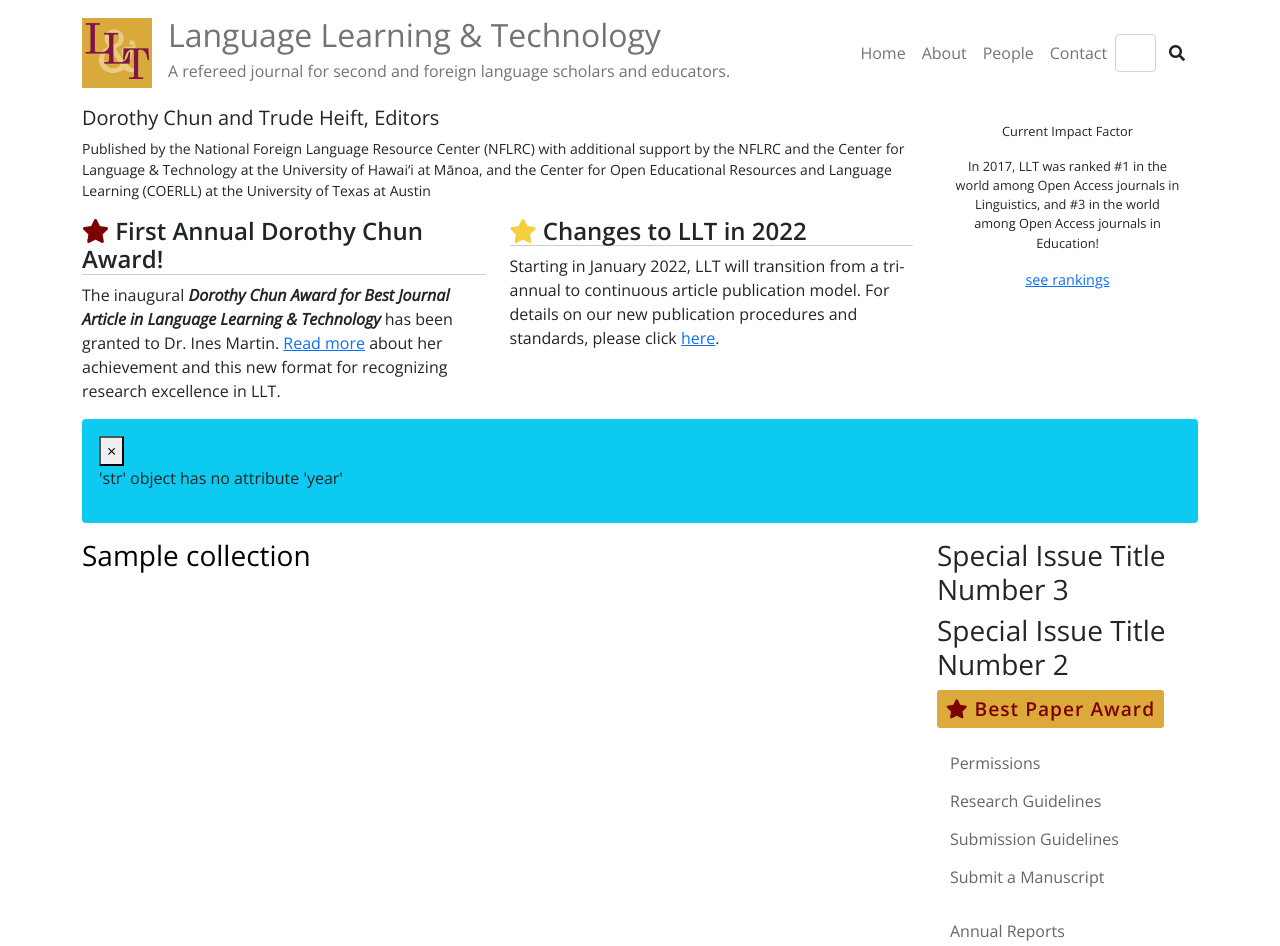
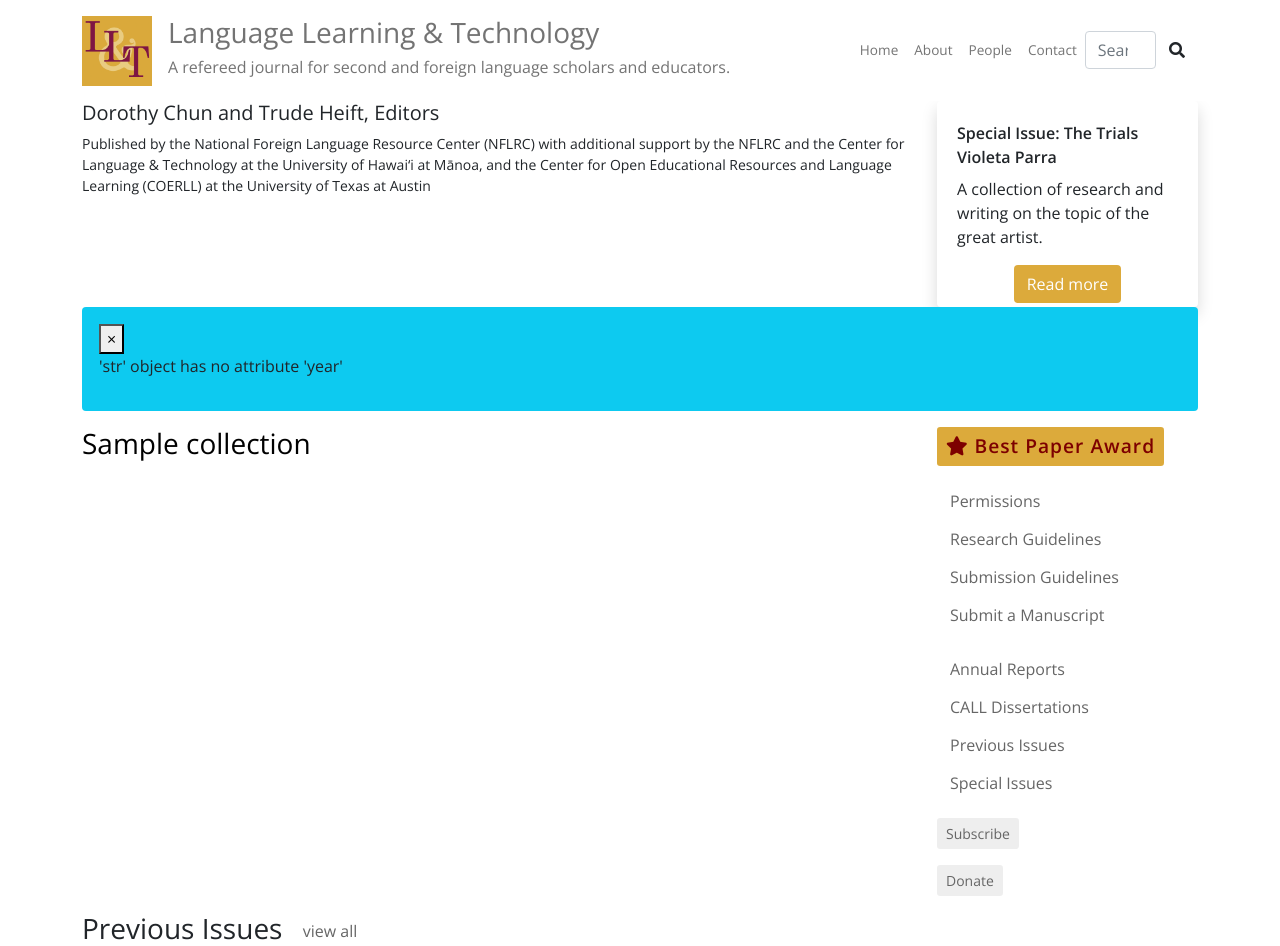
Before and after one commit to richmedina/nflrc-oai-web-dev, a Django app: page / in a window 1280 px wide. Shown: the top 946 px of the page. Run offline with Django 3.2, Linux system fonts and the light colour scheme; tables that the repository leaves empty hold one stand-in row (values such as "Sample post"); some libraries are stand-ins or nearby versions.

Commit message:
adding post views and layout adjustments

```diff
--- a/nflrc_oai_web/urls.py
+++ b/nflrc_oai_web/urls.py
@@ -26,6 +26,9 @@ from oaisite.views import (
     ItemViewFull,
     PageView,
     PageUpdateView,
+    PostListView,
+    PostView,
+    PostUpdateView,
     PageViewPrivate,
     SearchHaystackView,
     # KeywordBrowseView,
@@ -60,6 +63,9 @@ urlpatterns = [
     path('page/<int:pk>/', PageView.as_view(), name='page_view'),
     path('page/edit/<int:pk>/', PageUpdateView.as_view(), name='page_update_view'),
     path('staff-page/<int:pk>/', PageViewPrivate.as_view(), name='staff_page_view'),
+    path('post-archive/', PostListView.as_view(), name='post_list_view'),
+    path('post/<int:pk>/', PostView.as_view(), name='post_view'),
+    path('post/edit/<int:pk>/', PostUpdateView.as_view(), name='post_update_view'),
     path('search/', SearchHaystackView.as_view(), name='haystack_search'),
     # path('keys/$', KeywordBrowseView.as_view(), name='keyword_browse_view'),
 
--- a/oaisite/models.py
+++ b/oaisite/models.py
@@ -1,4 +1,5 @@
 from django.db import models
+from django.urls import reverse
 
 # TimeStampedModel adds 'created' and 'modified' fields to each inherited class.
 from model_utils.models import TimeStampedModel
--- a/oaisite/templates/home.html
+++ b/oaisite/templates/home.html
@@ -20,25 +20,38 @@
                 <h5>Dorothy Chun and Trude Heift, Editors</h5>
                 <p class="small">Published by the National Foreign Language Resource Center (NFLRC) with additional support by the NFLRC and the Center for Language & Technology at the University of Hawai‘i at Mānoa, and the Center for Open Educational Resources and Language Learning (COERLL) at the University of Texas at Austin</p>
             </div>
-            <!-- Announcements -->
-            <div class="col-md-6">
-                <h4 class="border-space" style="font-weight: bold"><i class="fa fa-star" style="color: #7d0000;" aria-hidden="true"></i> First Annual Dorothy Chun Award!</h4>
-                <p>The inaugural <i><b>Dorothy Chun Award for Best Journal Article in Language Learning & Technology</i></b> has been granted to Dr. Ines Martin. <a href="https://www.lltjournal.org/dorothy-chun-award/">Read more</a> about her achievement and this new format for recognizing research excellence in LLT.</p>
+
+            <!-- Featured Posts -->
+            {% for i in featured_posts %}
+            <div class="col-md-4">
+                <div class="card shadow p-1 mb-5 bg-body border-0" style="height: 280px;">
+                    <div class="card-body">
+                        <dt class="card-title">{{ i.title }}</dt>
+                        <dd class="card-text">{{ i.content|safe|truncatewords:18 }}</dd>
+                    </div>
+                    <div class="text-center"><a href="{% url 'post_view' i.pk %}" class="btn bg-llt-gold">Read more</a></div>
+                </div>
             </div>
-            <div class="col-md-6">
-                <h4 class="border-space" style="font-weight: bold"><i class="fa fa-star" style="color: #F4D03F;" aria-hidden="true"></i> Changes to LLT in 2022</h4>
-                <p>Starting in January 2022, LLT will transition from a tri-annual to continuous article publication model. For details on our new publication procedures and standards, please click <a href="https://www.lltjournal.org/item/3227">here</a>.</p>
-            </div>
+            {% endfor %}
         </div>
     </div>
 
     <div class="col-md-3">
-        <div class="text-center panel panel-default" style="padding: 1.0em;">
+        <div class="card shadow p-1 border-0" style="">
+            <div class="card-img"></div>
+            <div class="card-body">
+                <dt class="card-title">Special Issue: The Trials Violeta Parra</dt>
+                <dd class="card-text">A collection of research and writing on the topic of the great artist.</dd>
+            </div>
+            <div class="text-center"><a href="" class="btn bg-llt-gold">Read more</a></div>
+        </div>
+
+        <!-- <div class="text-center panel panel-default" style="padding: 1.0em;">
             <p style="font-size: 0.8em">Current Impact Factor {% if user.is_staff %}<a href="">[update]</a> {% endif %}</p>
             <p style="font-size: 1.5em">{{impact_factor}}</p>
             <p class="text-left" style="font-size: 0.8em;">In 2017, LLT was ranked #1 in the world among Open Access journals in Linguistics, and #3 in the world among Open Access journals in Education!</p>
             <div style="font-size: 0.9em"><a href="{% url 'page_slug_view' 'about' %}#rankings">see rankings</a></div>
-        </div>
+        </div>    -->
     </div>
 </div>
 {% endblock page_header %}
@@ -48,8 +61,6 @@
 <div class="row">
     <!-- RIGHT PANEL -->
     <div class="col-md-3 order-md-2 order-sm-1">
-        <div><h3>Special Issue Title Number 3</h3></div>
-        <div><h3>Special Issue Title Number 2</h3></div>
         {% include 'base-side-menu.html' %}
     </div>
 
--- a/oaisite/views.py
+++ b/oaisite/views.py
@@ -10,7 +10,7 @@ from haystack.generic_views import SearchView
 
 from oaiharvests.models import Community, Collection, Record, MetadataElement
 from .models import OAISitePage, OAISitePost
-from .forms import PageUpdateForm
+from .forms import PageUpdateForm, PostUpdateForm
 
 
 class HomeView(TemplateView):
@@ -26,6 +26,9 @@ class HomeView(TemplateView):
             context['latest'] = Collection.objects.all().order_by('-name')[0]
             context['title'] = context['latest'].title_tuple()
             context['toc'] = context['latest'].list_toc_by_page()
+
+            features = OAISitePost.objects.filter(featured=True).order_by('-featured_rank')
+            if features: context['featured_posts'] = features[:3]
         except Exception as e:
             messages.info(self.request, e)
 
@@ -148,6 +151,40 @@ class PageViewPrivate(LoginRequiredMixin, DetailView):
         return context
 
 
+class PostListView(ListView):
+    model = OAISitePost
+    template_name = 'post_list_view.html'
+
+    def get_context_data(self, **kwargs):
+        context = super(PostListView, self).get_context_data(**kwargs)
+        context['object_list'] = self.object_list.order_by('-modified')
+        return context
+
+
+class PostView(DetailView):
+    model = OAISitePost
+    template_name = 'post_view.html'
+    context_object_name = 'post'
+
+    def get(self, request, *args, **kwargs):
+        if not self.get_object().published:
+            # will redirect to login required view
+            return redirect('staff_page_view', item=self.get_object().id)
+        return super(PostView, self).get(request, *args, **kwargs)
+
+    def get_context_data(self, *args, **kwargs):
+        context = super(PostView, self).get_context_data(*args, **kwargs)
+        # context['admin_edit'] = reverse('admin:lltsite_storypage_change', args=(self.get_object().id,))
+        # context['curr_page'] = self.get_object().id
+        return context
+
+
+class PostUpdateView(LoginRequiredMixin, UpdateView):
+    model = OAISitePost
+    template_name = 'post_view_update.html'
+    form_class = PostUpdateForm
+
+
 class SearchHaystackView(SearchView):
     def get_context_data(self, *args, **kwargs):
         context = super(SearchHaystackView, self).get_context_data(*args, **kwargs)
--- a/templates/base.html
+++ b/templates/base.html
@@ -27,18 +27,18 @@
 </head>
 <body>
     <!-- Fixed navbar content -->
-    <nav class="navbar navbar-expand-xl navbar-light bg-white sticky-lg-top">
+    <nav class="navbar navbar-expand-md navbar-light bg-white sticky-lg-top">
         <div class="container-md">
             <a class="navbar-brand" href="{% url 'home' %}">
                 <img src="{%static 'img/logo-hdr.png'%}" class="align-text-top" width height="70px">
             </a>
             <div class="nav navbar-text" style="">
-                <h2>Language Learning & Technology</h2>
-                <h6>A refereed journal for second and foreign language scholars and educators.</h6>
+                <h2 class="fs-3">Language Learning & Technology</h2>
+                <h6 class="fs-6">A refereed journal for second and foreign language scholars and educators.</h6>
             </div>
 
             <div class="collapse navbar-collapse navbar-right" id="lltmenu">
-                <div class="navbar-nav" style="font-size: .8.5em;">
+                <div class="navbar-nav" style="font-size: .85em;">
                     <a class="nav-link" href="{% url 'home' %}">Home</a>
                     <a class="nav-link" href="{% url 'page_slug_view' 'about' %}">About</a>
                     <a class="nav-link" href="{% url 'page_slug_view' 'people' %}">People</a>
```
Also changed, not shown: oaisite/forms.py (+8 -1 lines), oaisite/templates/post_list_view.html (added, +26 -0 lines), oaisite/templates/post_view.html (added, +17 -0 lines), oaisite/templates/post_view_update.html (added, +48 -0 lines).
